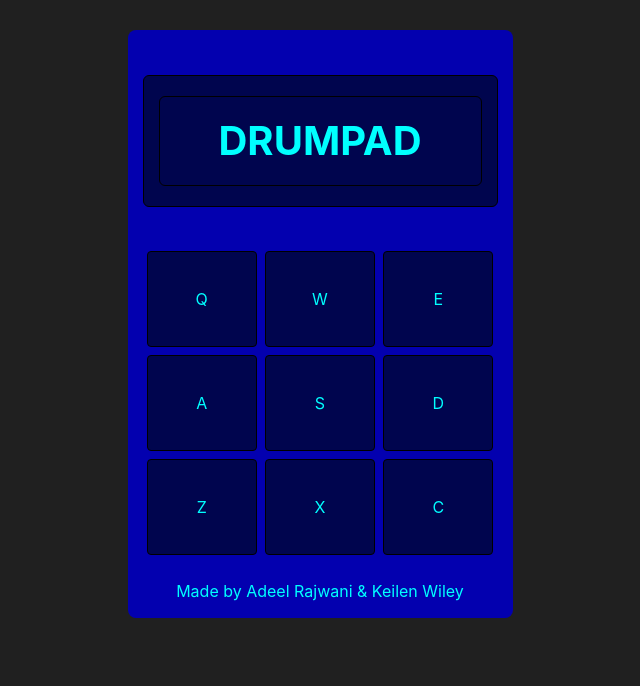
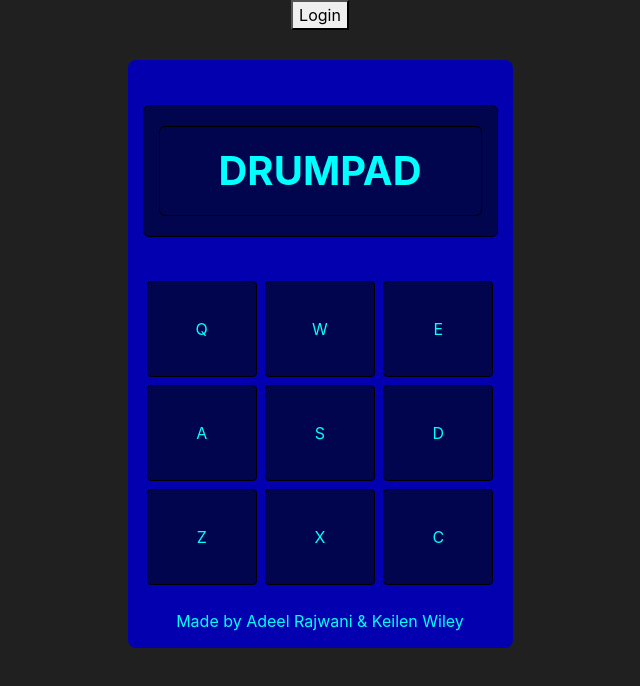
Before and after one commit to adeel-justice/drum-machine-2, a React (Create React App) app: page / in a window 1280 px wide. Shown: the top 686 px of the page, without its empty margins (320-960 px from the left). Built offline with nearby package versions, Linux system fonts and the light colour scheme.

Commit message:
adding simple login button

```diff
--- a/src/components/App.js
+++ b/src/components/App.js
@@ -1,14 +1,18 @@
 import React from 'react';
 import './App.css';
 import Pads from './Drumpad.js';
+import Login from './Login'
 
 
 function App(props) {
   return (
-    <div className='drum' id='drum-machine'>
-      <Pads />
-      <div className='footer' id='drum-footer'>
-        Made by Adeel Rajwani & Keilen Wiley
+    <div id="root">
+      <Login />
+      <div className='drum' id='drum-machine'>
+        <Pads />
+        <div className='footer' id='drum-footer'>
+          Made by Adeel Rajwani & Keilen Wiley
+      </div>
       </div>
     </div>
   );
--- /dev/null
+++ b/src/components/Login.js
@@ -0,0 +1,13 @@
+import React from 'react';
+import './App.css';
+
+function Login() {
+  return (
+    <div>
+      <button className="login" id="login">Login</button>
+    </div>
+  )
+}
+
+
+export default Login;
```
